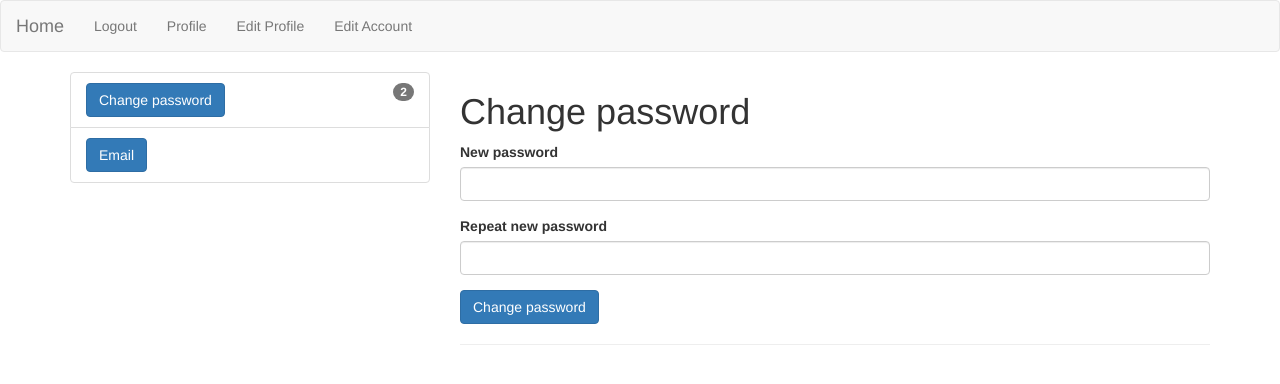
After one commit to stolucc/cschia, a Flask app: page /edit_account in a window 1280 px wide, after a click on "Change password". The commit adds this page. Shown: the top 384 px of the page. Run offline with Flask 2, Linux system fonts and the light colour scheme; the visitor is signed in with stand-in values (Sample User, id 1); data comes from the database, SQL or seed files in the repository; some libraries are stand-ins or nearby versions.

Commit message:
jig:Added ability to change email and password

```diff
--- a/app/forms.py
+++ b/app/forms.py
@@ -5,8 +5,11 @@ from wtforms.validators import DataRequired, ValidationError, Email, EqualTo, Le
 Optional
 from app.models import User
 
+#Account forms
+
 class LoginForm(FlaskForm):
-    username = StringField("Username", validators=[DataRequired()])
+    # username = StringField("Username", validators=[DataRequired()])
+    email = StringField("Email", validators=[DataRequired(), Email()])
     password = PasswordField("Password", validators=[DataRequired()])
     remember_me = BooleanField("Remember me")
     submit = SubmitField("Sign In")
@@ -34,6 +37,24 @@ class EditProfileForm(FlaskForm):
     about_me = TextAreaField("About me", validators = [Length(min=0, max=140) ])
     submit = SubmitField("Submit")
 
+class ChangePassword(FlaskForm):
+    # oldPassword = StringField("Old password", validators=[DataRequired() ])
+    newPassword1 = PasswordField("New password", validators=[DataRequired() ])
+    newPassword2 = PasswordField("Repeat new password", validators=[DataRequired(), EqualTo("newPassword1") ])
+    passSubmit = SubmitField("Change password")
+
+class ChangeEmail(FlaskForm):
+    # oldEmail = StringField("Old email", validators=[DataRequired(), Email()])
+    newEmail1 = StringField("New email", validators=[DataRequired(), Email()])
+    newEmail2 = StringField("Repeat new email", validators=[DataRequired(), Email(), EqualTo("newEmail1")])
+    emailSubmit = SubmitField("Change email")
+
+    def validate_email(self, newEmail2):
+        user = User.query.filter_by(email=newEmail2.data).first()
+        if user is not None:
+            raise ValidationError("Please use a different email address.")
+
+# Edit profile forms
 
 class GeneralInformationForm(FlaskForm):
     firstName = StringField("First name", validators=[DataRequired() ])
--- a/app/routes.py
+++ b/app/routes.py
@@ -6,7 +6,8 @@ SocietiesInformationForm, AwardsInformationForm, \
 FundingDiversificationForm, TeamMembersForm, ImpactsForm, \
 InnovationAndCommercialisationForm, PublicationsForm, \
 PresentationsForm, AcademicCollaborationsForm, NonAcademicCollaborationsForm, \
-EventsForms, CommunicationsOverviewForm, SfiFundingRatioForm, EducationAndPublicEngagementForm
+EventsForms, CommunicationsOverviewForm, SfiFundingRatioForm, EducationAndPublicEngagementForm, \
+ChangePassword, ChangeEmail
 from app.models import User, GeneralInformation, EducationInformation, EmploymentInformation, \
 SocietiesInformation, AwardsInformation, FundingDiversification, Impacts, InnovationAndCommercialisation, \
 Publications, Presentations, AcademicCollaborations, NonAcademicCollaborations, Events, \
@@ -49,9 +50,9 @@ def login():
         return redirect(url_for("index"))
     form = LoginForm()
     if form.validate_on_submit():
-        user = User.query.filter_by(username=form.username.data).first()
+        user = User.query.filter_by(email=form.email.data).first()
         if user is None or not user.check_password(form.password.data):
-            flash("Invalid username or password")
+            flash("Invalid email or password")
             return redirect(url_for("login"))
         login_user(user, remember=form.remember_me.data)
         next_page = request.args.get("next")
@@ -109,6 +110,37 @@ def show_profile():
     check_if_exists = GeneralInformation.query.filter_by(user_id=current_user.id).first()
 
     return render_template("profile.html", title="View Profile", info=check_if_exists)
+
+@app.route("/edit_account", methods=["GET", "POST"])
+@login_required
+def edit_account():
+    passwordForm = ChangePassword()
+    emailForm = ChangeEmail()
+
+    if request.method == "POST":
+        flash(request.form)
+
+        if passwordForm.validate_on_submit and "passSubmit" in request.form:
+            flash(request.form)
+
+            user = User.query.filter_by(id=current_user.id).first()
+            user.set_password(passwordForm.newPassword2.data)
+            db.session.add(user)
+            db.session.commit()
+            flash("Password has been changed!")
+            return redirect(url_for("login"))
+
+        elif emailForm.validate_on_submit and "emailSubmit" in request.form:
+
+            user = User.query.filter_by(id=current_user.id).first()
+            user.email = emailForm.newEmail2.data
+            db.session.add(user)
+            db.session.commit()
+            flash("Email has been changed!")
+            return redirect(url_for("login"))
+
+    return render_template("edit_account.html", title="Edit Account", passwordForm=passwordForm,
+                                                                        emailForm=emailForm)
 
 def get_list(q):
     lst = []
--- a/app/templates/base.html
+++ b/app/templates/base.html
@@ -27,6 +27,8 @@
                 {% else %}
                 <li><a href="{{ url_for("logout") }}">Logout</a></li>
                 <li><a href="{{ url_for("user", username=current_user.username) }}">Profile</a></li>
+                <li><a href="{{url_for("edit_profile")}}">Edit Profile</a></li>
+                <li><a href="{{url_for("edit_account")}}">Edit Account</a></li>
                 {% endif %}
             </ul>
         </div>
--- /dev/null
+++ b/app/templates/edit_account.html
@@ -0,0 +1,80 @@
+{% extends "base.html" %}
+
+{% block content %}
+<div class="container">
+    <div class="row">
+        <div class="col-md-4">
+            <ul class="list-group list-group-flush">
+                <li class="list-group-item">
+                    <button class="btn btn-primary" type="button" data-toggle="collapse" data-target="#password" aria-expanded="false" aria-controls="password">Change password</button>
+                    <span class="badge badge-primary badge-pill">2</span>
+                </li>
+                <li class="list-group-item">
+                    <button class="btn btn-primary" type="button" data-toggle="collapse" data-target="#email" aria-expanded="false" aria-controls="email">Email</button>
+                </li>
+            </ul>
+        </div>
+
+
+        <div class="col-md-8">
+        <!-- Password -->
+        <div class="collapse" id="password">
+            <h1>Change password</h1>
+            <form action="" method="post">
+            {{ passwordForm.hidden_tag() }}
+                <div class="form-group" >
+                    {{ passwordForm.newPassword1.label(class="form-text") }}<br>
+                    {{ passwordForm.newPassword1(class="form-control", size=32) }}
+                    {% for error in passwordForm.newPassword1.errors %}
+                        <span style="color: red;">[{{ error}}]</span>
+                    {% endfor %}
+                </div>
+                <div class="form-group" >
+                    {{ passwordForm.newPassword2.label(class="form-text") }}<br>
+                    {{ passwordForm.newPassword2(class="form-control", size=32) }}
+                    {% for error in passwordForm.newPassword2.errors %}
+                        <span style="color: red;">[{{ error}}]</span>
+                    {% endfor %}
+                </div>
+                <div class="form-group">
+                    {{ passwordForm.passSubmit(class="btn btn-primary", action="passSubmit") }}
+                </div>
+
+            </form>
+            <hr>
+        </div>
+
+        <!-- Email -->
+        <div class="collapse" id="email">
+            <h1>Change email</h1>
+            <form action="" method="post">
+            {{ emailForm.hidden_tag() }}
+                <div class="form-group" >
+                    {{ emailForm.newEmail1.label(class="form-text") }}<br>
+                    {{ emailForm.newEmail1(class="form-control", size=32) }}
+                    {% for error in emailForm.newEmail1.errors %}
+                        <span style="color: red;">[{{ error}}]</span>
+                    {% endfor %}
+                </div>
+                <div class="form-group" >
+                    {{ emailForm.newEmail2.label(class="form-text") }}<br>
+                    {{ emailForm.newEmail2(class="form-control", size=32) }}
+                    {% for error in emailForm.newEmail2.errors %}
+                        <span style="color: red;">[{{ error}}]</span>
+                    {% endfor %}
+                </div>
+                <div class="form-group">
+                    {{ emailForm.emailSubmit(class="btn btn-primary", action="emailSubmit") }}
+                </div>
+
+            </form>
+            <hr>
+        </div>
+
+
+
+        <div class="col-sm-3"><p></p></div>
+    </div>
+</div>
+
+{% endblock %}
--- a/app/templates/login.html
+++ b/app/templates/login.html
@@ -11,9 +11,9 @@
             <form action="" method="post" novalidate>
                 <div class="form-group" >
                     {{ form.hidden_tag() }}
-                    {{ form.username.label(class="form-text") }}<br>
-                    {{ form.username(class="form-control", size=32) }}
-                    {% for error in form.username.errors %}
+                    {{ form.email.label(class="form-text") }}<br>
+                    {{ form.email(class="form-control", size=32) }}
+                    {% for error in form.email.errors %}
                         <span style="color: red;">[{{ error}}]</span>
                     {% endfor %}
                 </div>
```
